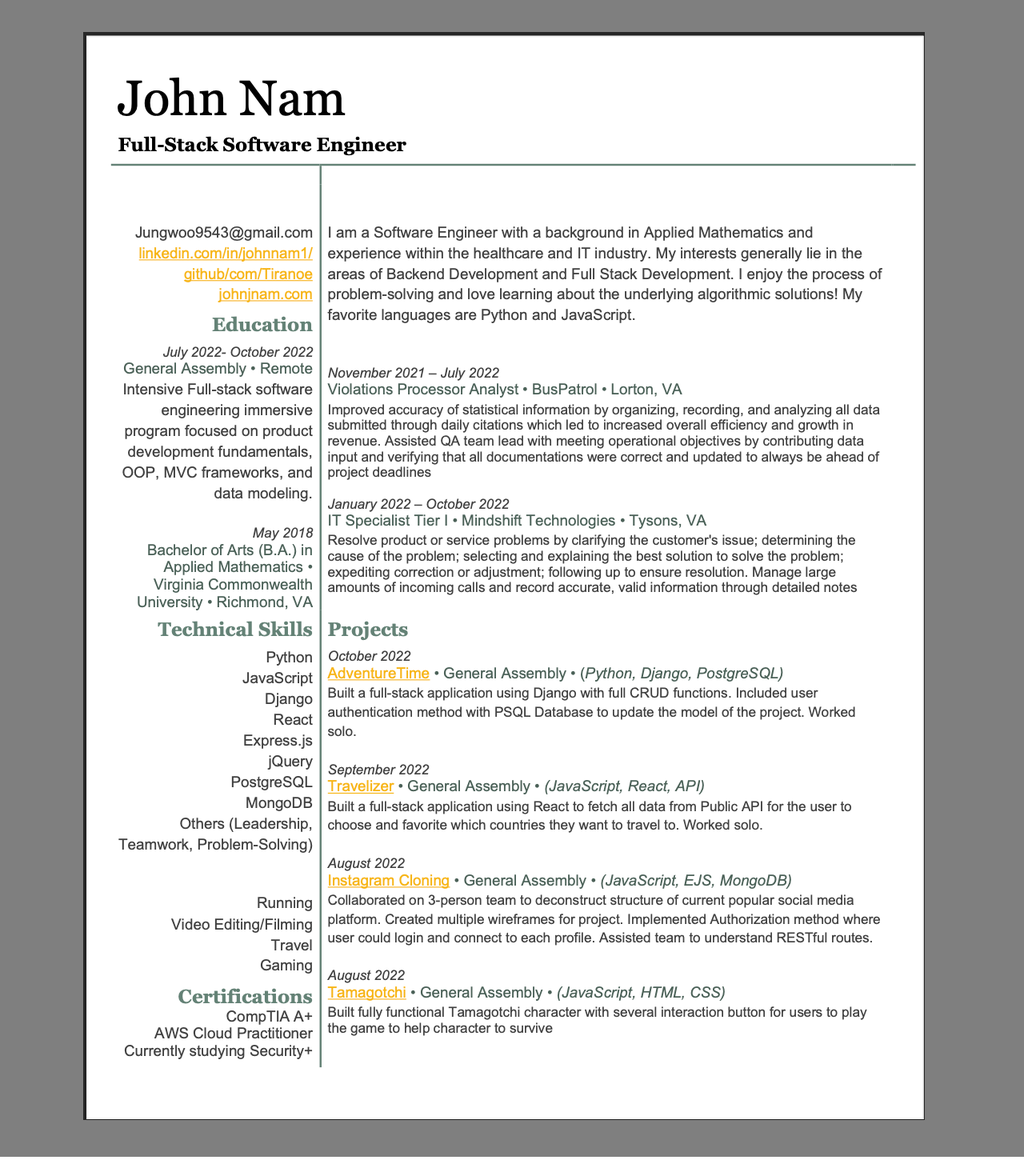
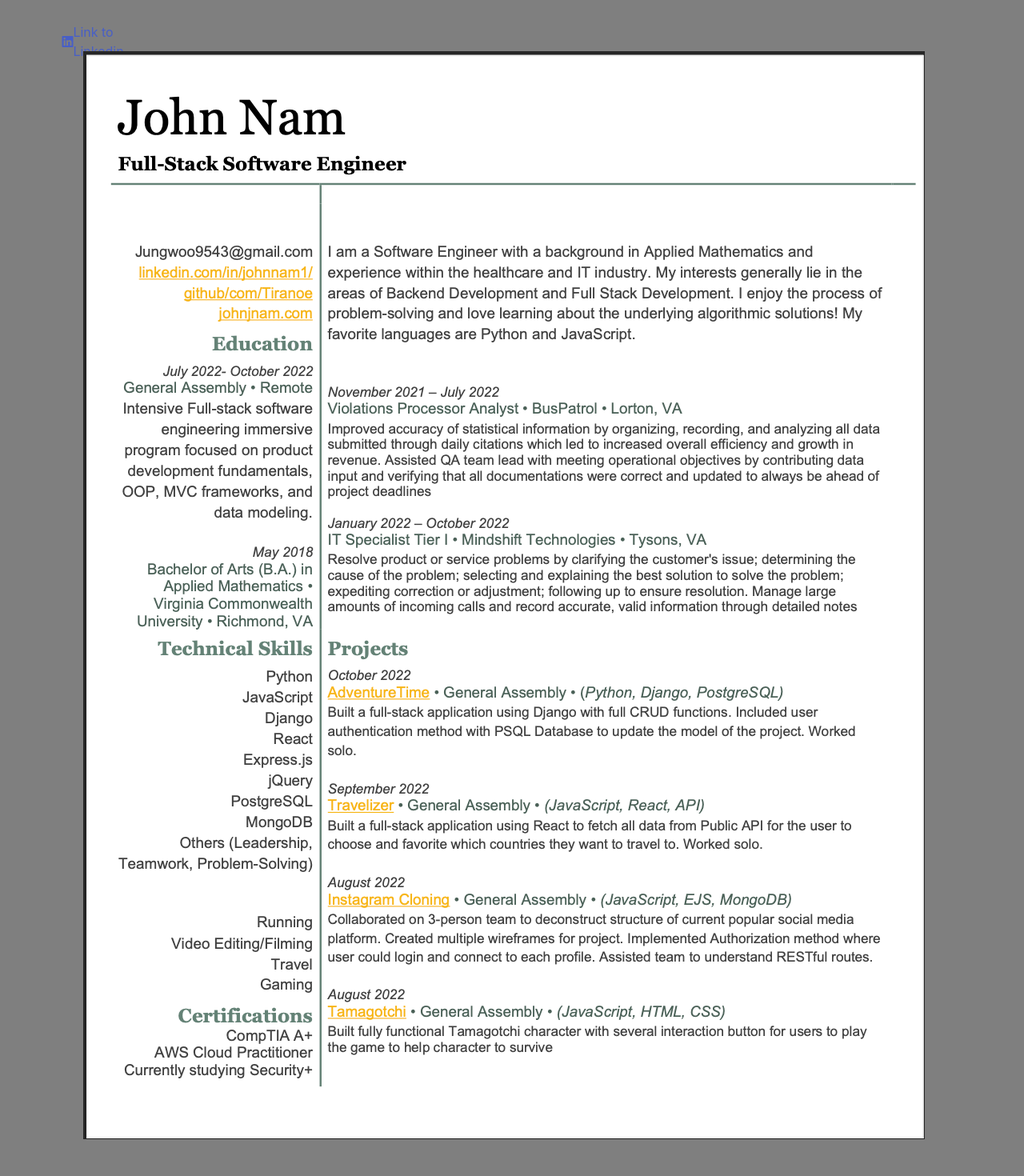
Before and after one commit to Tiranoe/Portfolio, a Django app: page /about/ in a window 1280 px wide. Shown: the part 52-1522 px from the top of the page at 80% size. Before the commit the page ends 1498 px from the top, so only its background shows below. Run offline with Django 4.2, Linux system fonts and the light colour scheme.

Commit message:
updating about me page

```diff
--- a/main_app/templates/about.html
+++ b/main_app/templates/about.html
@@ -1,6 +1,13 @@
 {% extends 'base.html' %}
 {% block content %}
-<div class="resume">
-<image src="https://github.com/Tiranoe/Portfolio/blob/main/assets/RESUME%20NEW.png?raw=true">
+<div class="Linkedin Link">
+    <a href="https://www.linkedin.com/in/johnnam1/">
+        <span class="icon">
+            <i class="fa-brands fa-linkedin"></i> Link to Linkedin
+        </span>
+    </a>
+    <div class="resume">
+        <image src="https://github.com/Tiranoe/Portfolio/blob/main/assets/RESUME%20NEW.png?raw=true">
+    </div>
 </div>
 {% endblock %}
```
